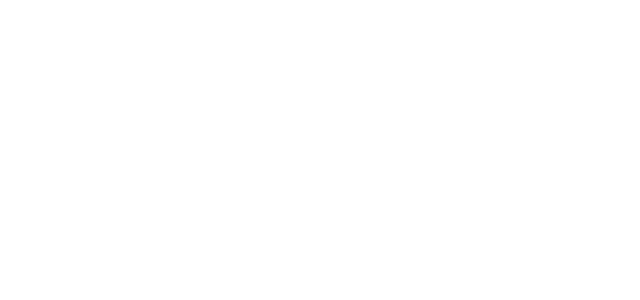
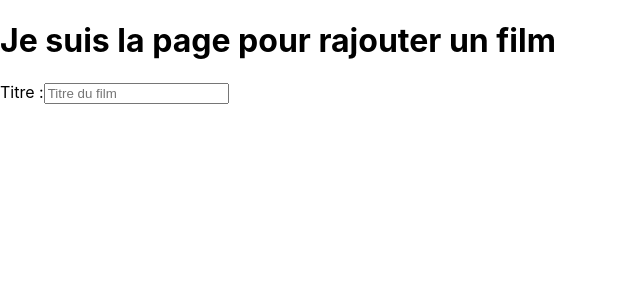
Before and after one commit to yanis-meziane/Boxletter, a React (Create React App) app: page /ajoutFilm in a window 1280 px wide. Before the commit this address had no page. Shown: the top 300 px of the page, without its empty margins (0-640 px from the left). Built offline with nearby package versions, Linux system fonts and the light colour scheme.

Commit message:
Ajout form admin pour rajouter des films visibles pour les users

```diff
--- a/src/App.js
+++ b/src/App.js
@@ -4,6 +4,7 @@
 import Home from "./Home/Home"
 import Main from "./main/main"
 import Admin from "./admin/admin"
+import FormFilm from "./admin/formFilm"
 
   function App() {
     return (
@@ -14,6 +15,7 @@
           <Route path="/login" element={<Login />} />
           <Route path="/main" element={<Main />} />
           <Route path="/admin" element={<Admin />} />
+          <Route path='/ajoutFilm' element={<FormFilm />} />
         </Routes>
       </BrowserRouter>
     );
--- a/src/admin/admin.jsx
+++ b/src/admin/admin.jsx
@@ -1,8 +1,15 @@
+import { Link, useNavigate } from "react-router-dom";
+import { useState } from "react";
+
 export default function Admin(){
     return(
         <div>
-            <p>Vous êtes connecté à la page admin</p>
-            <h1>Je suis ici</h1>
+           <h1>Je suis le Dashboard</h1>
+
+            <p>La liste des films sont ici</p>
+
+            <p>Si vous voulez rajouter un film c'est <Link to="/ajoutFilm">ici</Link></p>
+
         </div>
     )
 }
--- /dev/null
+++ b/src/admin/formFilm.jsx
@@ -0,0 +1,73 @@
+import { useNavigate } from "react-router-dom";
+import { useState } from "react";
+
+export default function formFilm(){
+
+    const [formData, setFormData] = useState({
+        titre: '',
+        genre: '',
+        rate: '',
+    });
+    const [error, setError] = useState('');
+    const [success, setSuccess] = useState('');
+    const navigate = useNavigate();
+
+    const handleChange = (e) => {
+        setFormData({
+            ...formData,
+            [e.target.name]: e.target.value
+        });
+    };
+
+   const handleSubmit = async (e) => {
+    e.preventDefault();
+    setError('');
+    setSuccess('');
+
+     try {
+        const response = await fetch('http://localhost:3001/api/admin', {
+            method: 'POST',
+            headers: {
+                'Content-Type': 'application/json',
+            },
+            body: JSON.stringify(formData)
+        });
+
+        const data = await response.json();
+
+        if (data.success) {
+            localStorage.setItem("type", data.type.trim());
+            setSuccess('Connexion réussie !');
+            setTimeout(() => {
+                console.log(data.type);
+                if (data.type === "admin") {
+                    navigate('/admin');
+                    console.log('Je suis ici')
+                } else {
+                    navigate('/main');
+                }
+            }, 500);
+
+        } else {
+            setError(data.message || 'Erreur lors de la connexion');
+        }
+
+    } catch (error) {
+        console.error('Erreur:', error);
+        setError('Erreur de connexion au serveur');
+    }
+};
+
+    return(
+        <div>
+            <h1>Je suis la page pour rajouter un film</h1>
+
+                <form onSubmit = {handleSubmit}>
+                    <label htmlFor="titre">Titre :</label>
+
+                    <input type="text" name="text" id="titreFilm" placeholder="Titre du film" minLength={1} maxLength={30} value={formData.titre} onChange={handleChange} required></input>
+                </form>
+
+        </div>
+        );
+    }
```
Also changed, not shown: src/admin/formFilm.css (added).
